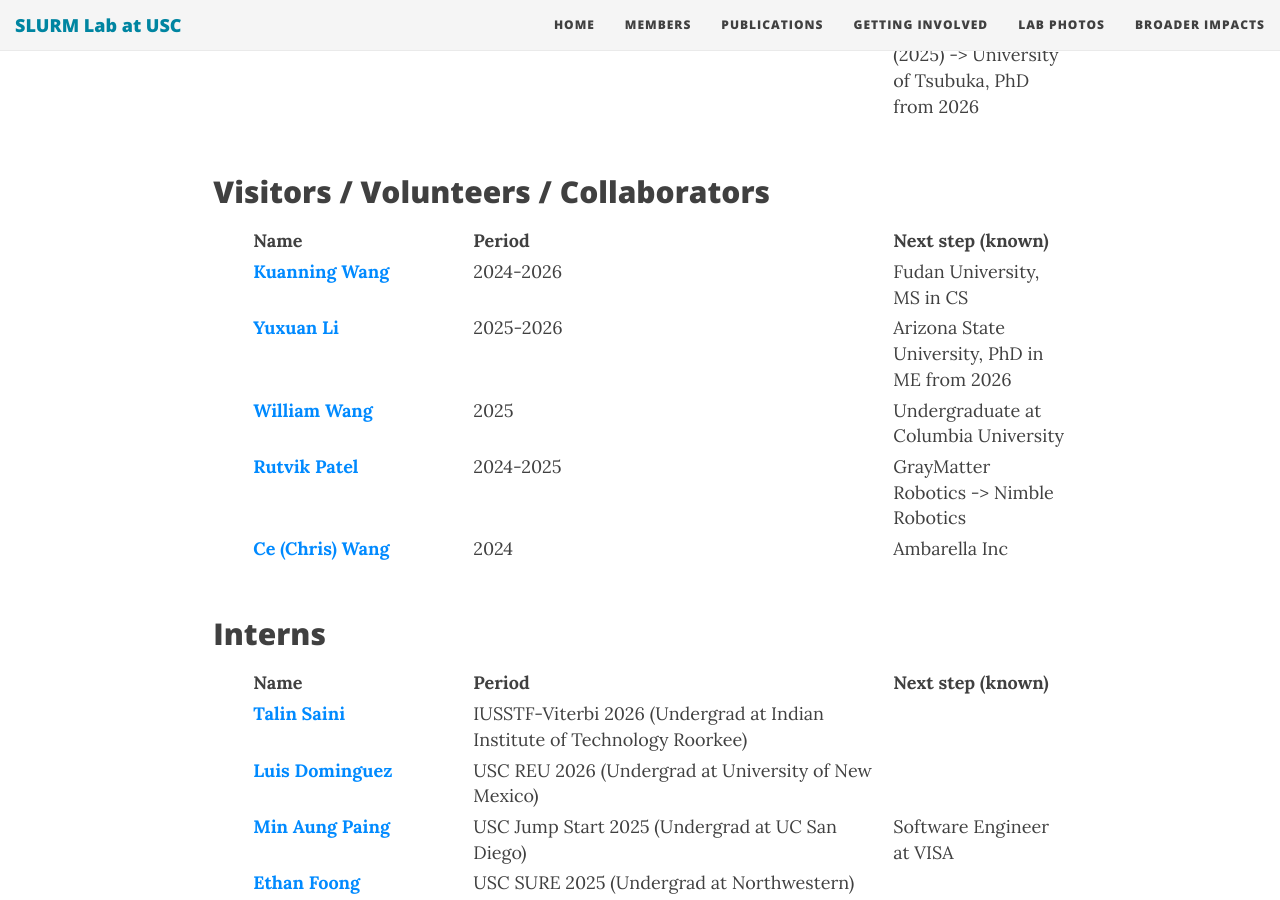
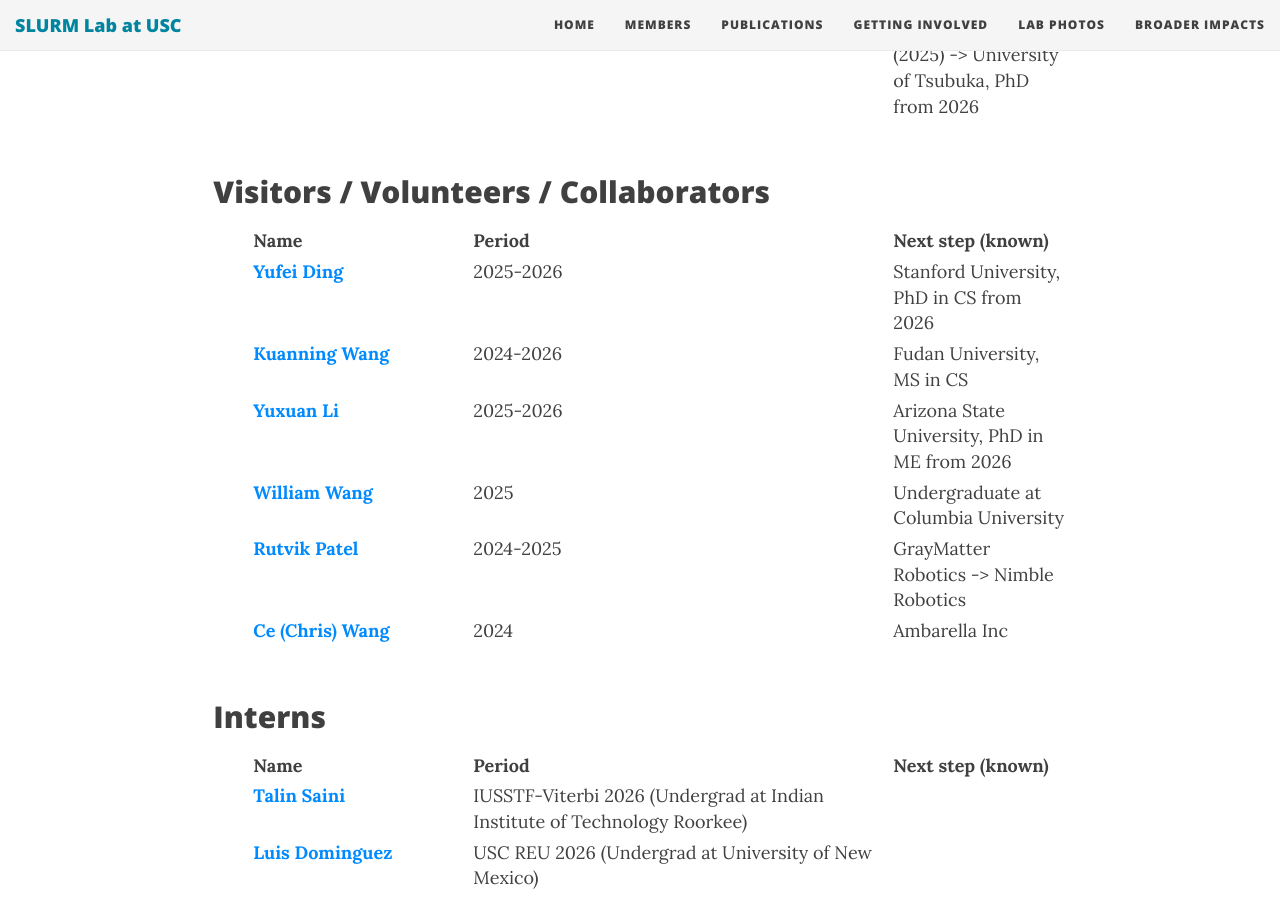
Before and after one commit to slurm-lab-usc/slurm-lab-usc.github.io, a Jekyll site: the page built from members.md, in a window 1280 px wide and 900 px high, scrolled down 4851 px. Built offline with Jekyll 4.4.1, drawn with Linux system fonts in a browser that asks for light colours; nearby versions of some CDN libraries.

Commit message:
members update

```diff
--- a/members.md
+++ b/members.md
@@ -243,6 +243,10 @@ members:
       - name: Visitors / Volunteers / Collaborators
         full: False
         list:
+          - name: Yufei Ding
+            web_url: https://yufeiding.com/
+            period: 2025-2026
+            next_step: Stanford University, PhD in CS from 2026
           - name: Kuanning Wang
             web_url: https://sressers.github.io/knw/
             period: 2024-2026
```
